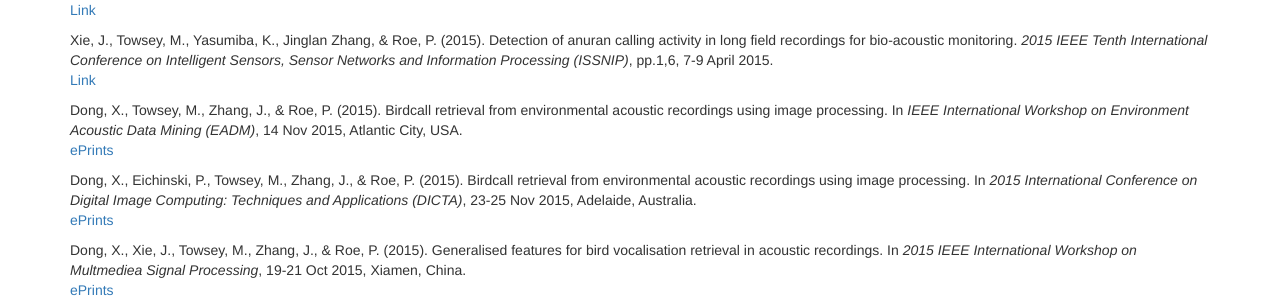
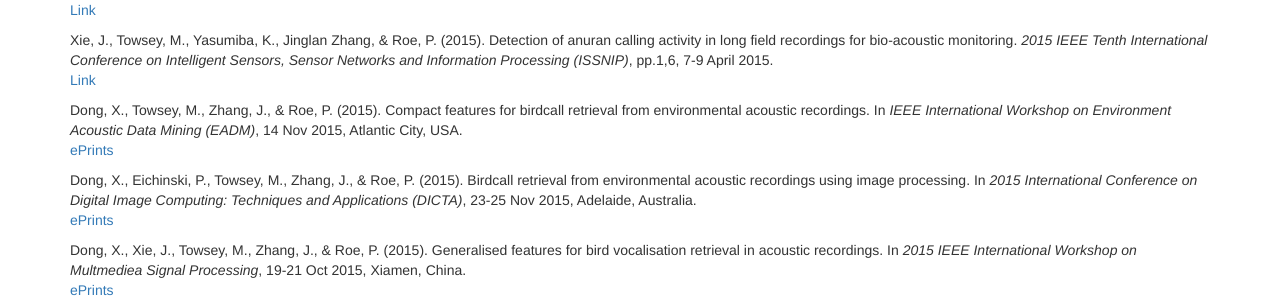
Before and after one commit to QutEcoacoustics/research-blog, a Jekyll site: the page built from publications/publications.html, in a window 1280 px wide and 900 px high, scrolled down 350 px. Shown: the part 158-456 px from the top of the window. Built offline with Jekyll 4.4.1, drawn with Linux system fonts in a browser that asks for light colours; nearby versions of some CDN libraries; Markdown is read by kramdown in place of the engine named in the settings.

Commit message:
Modified the title for Xueyan's publication

```diff
--- a/publications/publications.html
+++ b/publications/publications.html
@@ -56,7 +56,7 @@
 	  </p>
 
     <p>
-        Dong, X., Towsey, M., Zhang, J., & Roe, P. (2015). Birdcall retrieval from environmental acoustic recordings using image processing.
+        Dong, X., Towsey, M., Zhang, J., & Roe, P. (2015). Compact features for birdcall retrieval from environmental acoustic recordings.
         In <i>IEEE International Workshop on Environment Acoustic Data Mining (EADM)</i>,
         14 Nov 2015, Atlantic City, USA.
         <br />
```
